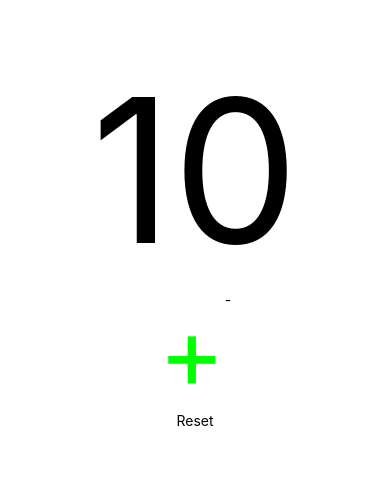
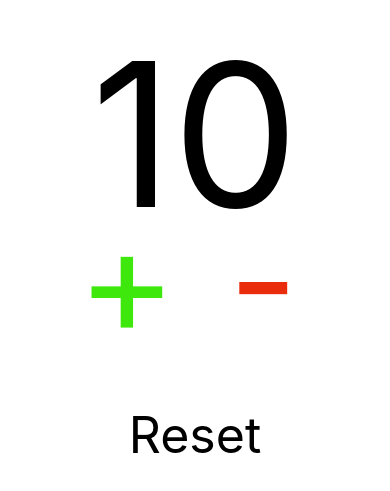
Before and after one commit to JulietMD/counter, a React Native app: screen / in a window 390 px wide. Shown: the part 183-674 px from the top of the page. Built offline with nearby package versions, Linux system fonts and the light colour scheme.

Commit message:
layout finished, add homework

```diff
--- a/App.js
+++ b/App.js
@@ -1,20 +1,33 @@
 import React from 'react';
 import { StyleSheet, Text, View, TouchableOpacity } from 'react-native';
+
+const VISIBLE_STYLE = {
+  borderColor: '#000',
+  borderWidth: 1,
+}
+
+const BUTTON_FONT_SIZE = 150
+const INITIAL_COUNT = 10
+
+const ON_ZERO_COLOR = '#FF0000'
+const DEFAULT_COLOR = '#00FF00'
+
+// TODO disable the minus button
+// TODO reset should not be active if the value is alreay the initail one
+// TODO I want from 10 to 0 lower I go, more close to ON_ZERO_COLOR the number should be over 9 if should be DEFAULT_COLOR
 
 export default class App extends React.Component {
   constructor(props) {
     super(props)
 
     this.state = {
-      count: 10
+      count: INITIAL_COUNT
     }
-
-    // fabien is great !!!, no he is AMAZING !!!
   }
 
   HandleReset = () => {
     this.setState({
-      count: 0
+      count: INITIAL_COUNT
     })
   }
 
@@ -34,7 +47,6 @@ export default class App extends React.Component {
           backgroundColor: '#fff',
         }}
       >
-
         <Text
           style={{
             fontSize: 200,
@@ -45,10 +57,19 @@ export default class App extends React.Component {
 
         <View
           style={{
+            width: '70%',
             flexDirection: 'row',
+            justifyContent: 'space-around',
           }}
         >
           <TouchableOpacity
+            style={{
+              flexDirection: 'column',
+              justifyContent: 'center',
+              alignItems: 'center',
+              height: BUTTON_FONT_SIZE * 2/3,
+              aspectRatio: 1,
+            }}
             onPress={()=>{
               this.setState({
                 count: count + 1
@@ -57,8 +78,9 @@ export default class App extends React.Component {
           >
             <Text
               style={{
-                fontSize: 100,
-                color: '#00ff00',
+                fontSize: BUTTON_FONT_SIZE,
+                color: '#3FE80C',
+                marginTop: BUTTON_FONT_SIZE * - 1/3,
               }}
             >
               {'+'}
@@ -66,13 +88,26 @@ export default class App extends React.Component {
           </TouchableOpacity>
 
           <TouchableOpacity
+            style={{
+              flexDirection: 'column',
+              justifyContent: 'center',
+              alignItems: 'center',
+              height: BUTTON_FONT_SIZE * 2/3,
+              aspectRatio: 1,
+              display: count <= 0 ? 'none' : 'flex',
+            }}
             onPress = {()=>{
               this.setState({
                 count: count - 1
               })
             }}
           >
-            <Text>
+            <Text
+              style={[
+                styles.plusMinusButtonText,
+                styles.minusButtonText,
+              ]}
+            >
               {'-'}
             </Text>
           </TouchableOpacity>
@@ -80,14 +115,47 @@ export default class App extends React.Component {
 
         <TouchableOpacity
           onPress={this.HandleReset}
+          style={{
+            marginTop: 50,
+          }}
         >
-          <Text>
+          <Text
+            style={{
+              fontSize: 50,
+            }}
+          >
             {'Reset'}
           </Text>
         </TouchableOpacity>
 
       </View>
-
     );
   }
 }
+
+const styles = StyleSheet.create({
+  counter: {
+
+  },
+  plusMinusWrapper: {
+
+  },
+  plusButtonText: {
+  },
+  minusButtonText: {
+    color: '#E82C0C',
+  },
+  plusMinusButtonText: {
+    fontSize: BUTTON_FONT_SIZE,
+    marginTop: BUTTON_FONT_SIZE * - 1/3,
+  },
+  plusMinusButton: {
+
+  },
+  resetButton: {
+
+  },
+  resetButtonText: {
+
+  },
+})
```
